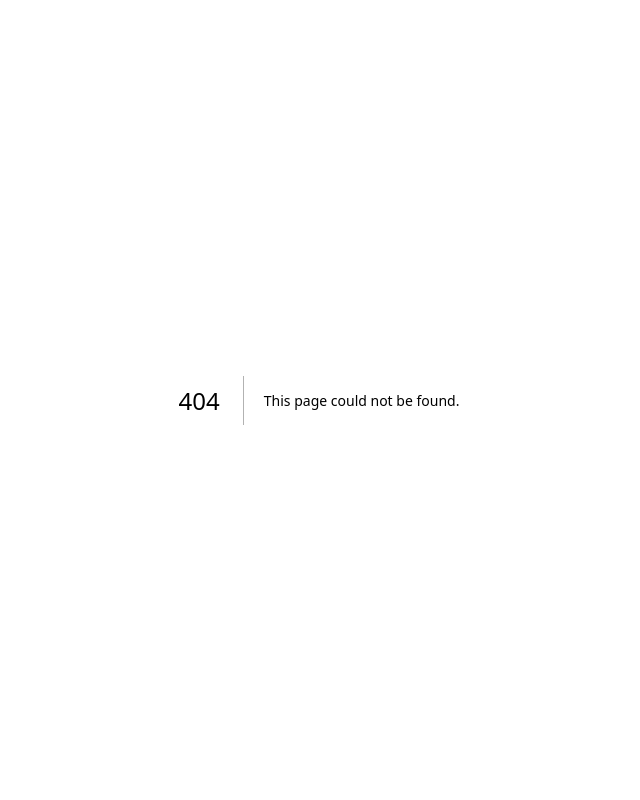
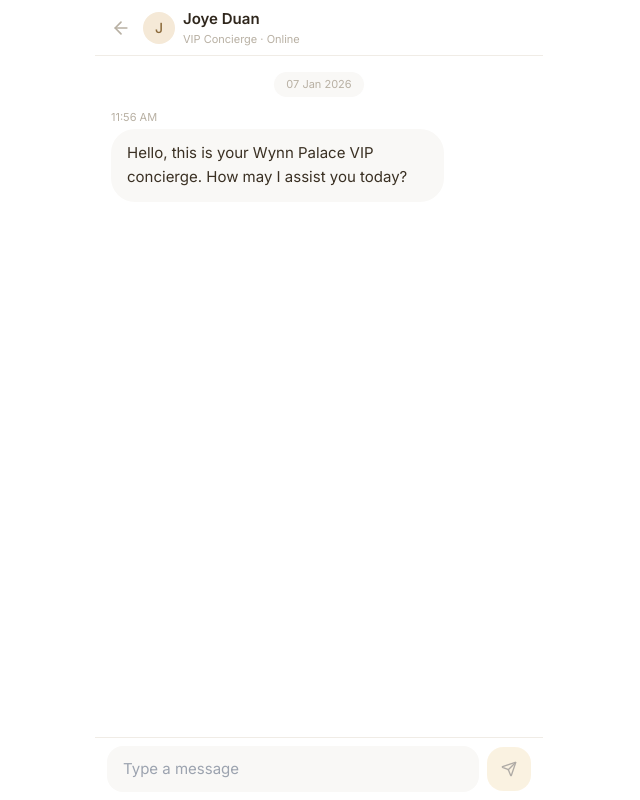
Before and after one commit to zyzhou99/call-center, a Next.js app: page /vip-chat in a window 1280 px wide. Before the commit this address had no page. Shown: the whole page, without its empty margins (321-961 px from the left). Built offline with nearby package versions, Linux system fonts and the light colour scheme.

Commit message:
chat page UI + small redline fix

```diff
--- /dev/null
+++ b/app/vip-chat/page.tsx
@@ -0,0 +1,237 @@
+"use client";
+
+import { useEffect, useMemo, useRef, useState, FormEvent } from "react";
+import { useSearchParams } from "next/navigation";
+import { ArrowLeft, Send } from "lucide-react";
+
+interface ChatMessage {
+  id: string;
+  from: "vip" | "concierge" | "system";
+  text: string;
+  createdAt: number;
+}
+
+const CONCIERGE_NAME = "Joye Duan";
+
+function formatTime(ts: number) {
+  const d = new Date(ts);
+  return d.toLocaleTimeString("en-US", {
+    hour: "numeric",
+    minute: "2-digit",
+  });
+}
+
+function formatDate(ts: number) {
+  const d = new Date(ts);
+  return d.toLocaleDateString("en-GB", {
+    day: "2-digit",
+    month: "short",
+    year: "numeric",
+  });
+}
+
+export default function VipChatPage() {
+  const searchParams = useSearchParams();
+
+  const pendingId = searchParams.get("pendingId");
+  const sessionId = searchParams.get("sessionId");
+
+  // 用 pendingId 或 sessionId 做本地聊天 key
+  const chatKey = useMemo(() => {
+    if (pendingId) return `vip_chat_${pendingId}`;
+    if (sessionId) return `vip_chat_${sessionId}`;
+    return "vip_chat_demo";
+  }, [pendingId, sessionId]);
+
+  const [messages, setMessages] = useState<ChatMessage[]>([]);
+  const [input, setInput] = useState("");
+  const [isHydrated, setIsHydrated] = useState(false);
+
+  const listRef = useRef<HTMLDivElement | null>(null);
+  const inputRef = useRef<HTMLInputElement | null>(null);
+
+  // 初始化：從 localStorage 還原消息，沒有的話塞一條歡迎語
+  useEffect(() => {
+    if (typeof window === "undefined") return;
+
+    try {
+      const raw = window.localStorage.getItem(chatKey);
+      if (raw) {
+        const parsed = JSON.parse(raw) as ChatMessage[];
+        if (Array.isArray(parsed) && parsed.length > 0) {
+          setMessages(parsed);
+          setIsHydrated(true);
+          return;
+        }
+      }
+
+      const now = Date.now();
+      const initial: ChatMessage[] = [
+        {
+          id: "init-welcome",
+          from: "concierge",
+          text: "Hello, this is your Wynn Palace VIP concierge. How may I assist you today?",
+          createdAt: now,
+        },
+      ];
+      setMessages(initial);
+      setIsHydrated(true);
+    } catch (e) {
+      console.error("Failed to restore vip chat messages", e);
+      setIsHydrated(true);
+    }
+  }, [chatKey]);
+
+  // 每次消息變動時保存到 localStorage
+  useEffect(() => {
+    if (!isHydrated) return;
+    if (typeof window === "undefined") return;
+
+    try {
+      window.localStorage.setItem(chatKey, JSON.stringify(messages));
+    } catch (e) {
+      console.error("Failed to persist vip chat messages", e);
+    }
+  }, [messages, chatKey, isHydrated]);
+
+  // 滾動到底部
+  useEffect(() => {
+    if (!listRef.current) return;
+    listRef.current.scrollTop = listRef.current.scrollHeight;
+  }, [messages]);
+
+  const handleSend = (e: FormEvent) => {
+    e.preventDefault();
+    const text = input.trim();
+    if (!text) return;
+
+    const now = Date.now();
+    const msg: ChatMessage = {
+      id: `vip-${now}`,
+      from: "vip",
+      text,
+      createdAt: now,
+    };
+
+    setMessages((prev) => [...prev, msg]);
+    setInput("");
+  };
+
+  // 用來在列表中插入日期分隔
+  let lastDateLabel: string | null = null;
+
+  return (
+    <div className="min-h-screen bg-white flex justify-center">
+      {/* 模擬手機寬度 */}
+      <div className="w-full max-w-md flex flex-col bg-white">
+        {/* 頂部導航欄 */}
+        <div className="h-14 px-4 flex items-center border-b border-[#f0ece6]">
+          <button
+            type="button"
+            className="mr-3 text-[#b8b0a3]"
+            onClick={() => {
+              if (typeof window !== "undefined") {
+                window.history.back();
+              }
+            }}
+          >
+            <ArrowLeft className="w-5 h-5" />
+          </button>
+
+          {/* avatar */}
+          <div className="w-8 h-8 rounded-full bg-[#f5e9d7] flex items-center justify-center text-sm font-medium text-[#8c6b3c] mr-2">
+            J
+          </div>
+
+          <div className="flex flex-col">
+            <span className="text-[15px] font-semibold text-[#2f261c]">
+              {CONCIERGE_NAME}
+            </span>
+            <span className="text-[11px] text-[#b8b0a3]">
+              VIP Concierge · Online
+            </span>
+          </div>
+        </div>
+
+        {/* 消息列表 */}
+        <div
+          ref={listRef}
+          className="flex-1 overflow-y-auto px-4 py-4 space-y-4 bg-white"
+        >
+          {messages.map((m) => {
+            const isSelf = m.from === "vip";
+            const dateLabel = formatDate(m.createdAt);
+            const showDate =
+              !lastDateLabel || lastDateLabel !== dateLabel || undefined;
+            lastDateLabel = dateLabel;
+
+            return (
+              <div key={m.id}>
+                {showDate && (
+                  <div className="flex justify-center mb-3">
+                    <span className="px-3 py-1 rounded-full bg-[#f9f8f6] text-[11px] text-[#b8b0a3]">
+                      {dateLabel}
+                    </span>
+                  </div>
+                )}
+
+                <div
+                  className={`flex ${
+                    isSelf ? "justify-end" : "justify-start"
+                  } mb-1`}
+                >
+                  <div className="max-w-[80%]">
+                    {/* 時間 */}
+                    <div
+                      className={`mb-1 text-[11px] text-[#b8b0a3] ${
+                        isSelf ? "text-right" : "text-left"
+                      }`}
+                    >
+                      {formatTime(m.createdAt)}
+                    </div>
+
+                    {/* 氣泡 */}
+                    <div
+                      className={`rounded-3xl px-4 py-3 text-[15px] leading-relaxed ${
+                        isSelf
+                          ? "bg-[#F5E0B6] text-[#3a3023]"
+                          : "bg-[#F9F8F6] text-[#3a3023]"
+                      }`}
+                    >
+                      {m.text}
+                    </div>
+                  </div>
+                </div>
+              </div>
+            );
+          })}
+        </div>
+
+        {/* 輸入區：iOS / Android 點擊輸入框會自動喚起系統鍵盤（瀏覽器默認行為） */}
+        <form
+          onSubmit={handleSend}
+          className="border-t border-[#f0ece6] px-3 py-2 flex items-center gap-2 bg-white"
+        >
+          <div className="flex-1">
+            <input
+              ref={inputRef}
+              type="text"
+              value={input}
+              onChange={(e) => setInput(e.target.value)}
+              placeholder="Type a message"
+              className="w-full px-4 py-3 rounded-2xl bg-[#F9F8F6] text-[15px] text-[#3a3023] focus:outline-none focus:ring-2 focus:ring-[#F5E0B6] focus:border-transparent"
+            />
+          </div>
+          <button
+            type="submit"
+            disabled={!input.trim()}
+            className="w-11 h-11 rounded-2xl flex items-center justify-center disabled:opacity-40 disabled:cursor-not-allowed"
+            style={{ backgroundColor: "#F5E0B6" }}
+          >
+            <Send className="w-4 h-4 text-[#3a3023]" />
+          </button>
+        </form>
+      </div>
+    </div>
+  );
+}
--- a/app/vip-pending/page.tsx
+++ b/app/vip-pending/page.tsx
@@ -73,7 +73,7 @@ export default function VipPendingPage() {
   async function checkOnce() {
     try {
       const res = await fetch(
-          `/api/vip/approvals/${encodeURIComponent(pendingId)}`
+        `/api/vip/approvals/${encodeURIComponent(pendingId!)}`
       );
       const data: ApprovalResponse = await res.json();
 
@@ -101,27 +101,21 @@ export default function VipPendingPage() {
       }
 
       if (s === "APPROVED") {
-          // ✅ 一旦審批通過，清掉 localStorage，避免 /vip-access 再自動跳回來
         clearPendingLocalState();
-
         setStatus("APPROVED");
         setMessage("Your identity has been verified. Connecting you now...");
 
-          // WeCom 版：直接跳企業微信客服連結
         if (approval.kfUrl) {
           window.location.href = approval.kfUrl;
           return;
         }
 
-          // H5 版：跳自建 H5 對話頁（之後你再實作 /vip-chat）
         if (approval.sessionId) {
           window.location.href = `/vip-chat?sessionId=${encodeURIComponent(
             approval.sessionId
           )}`;
           return;
         }
-
-          // 如果沒有 kfUrl / sessionId，就停留在本頁顯示 “已通過”
         return;
       }
 
@@ -145,7 +139,6 @@ export default function VipPendingPage() {
         return;
       }
 
-        // 未知狀態兜底
       setStatus("ERROR");
       setMessage("Unexpected status. Please try again.");
       clearPendingLocalState();
@@ -167,6 +160,7 @@ export default function VipPendingPage() {
     clearInterval(timer);
   };
 }, [pendingId]);
+
 
   const isErrorLike =
     status === "MISSING" ||
```
Also changed, not shown: app/api/vip/submit/route.ts (line endings or trailing spaces). Lines whose indentation alone changed are shown as unchanged.
